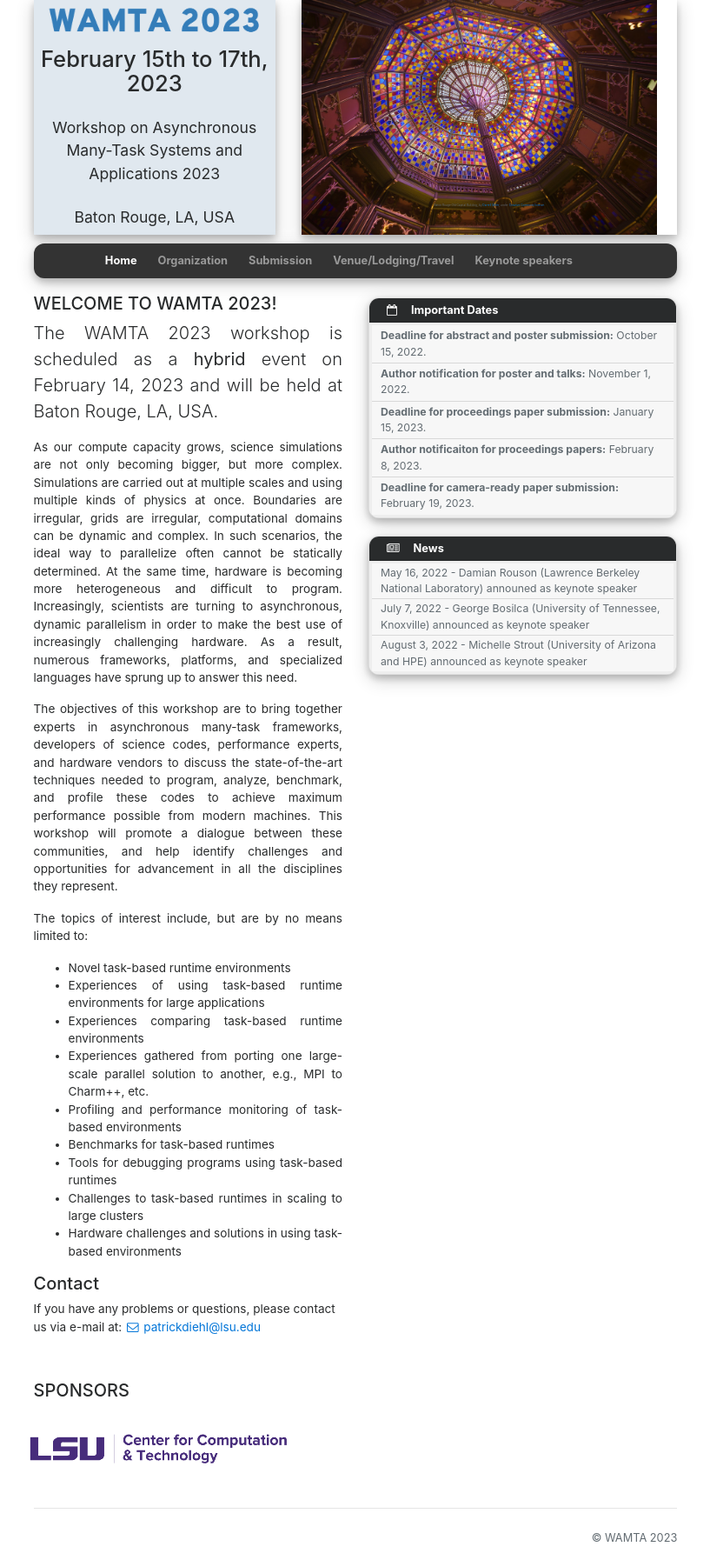
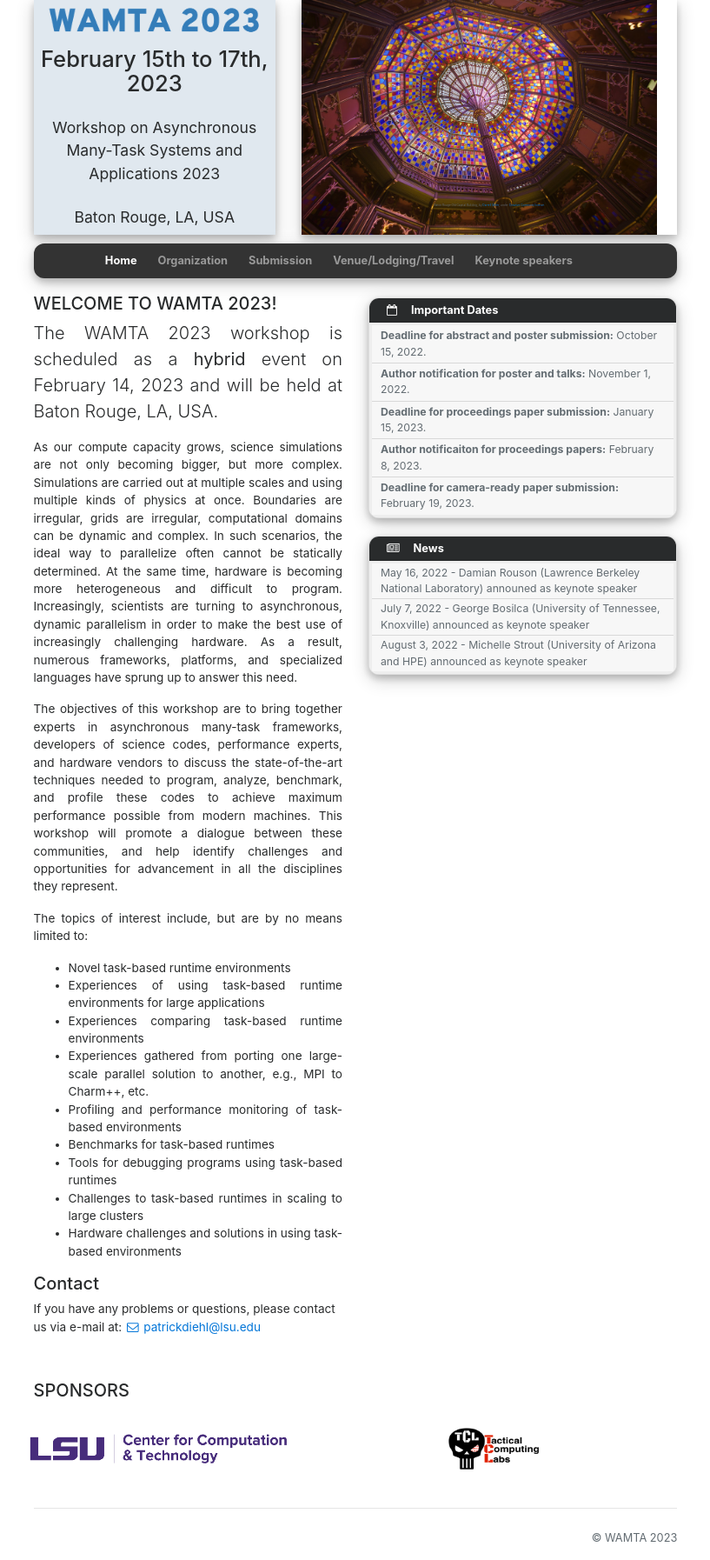
Before and after one commit to wamta26/WAMTA26.github.io, a Jekyll site: the page built from index.md, in a window 1280 px wide. Shown: the whole page at 87% size, without its empty margins (231-1048 px from the left). Built offline with Jekyll 4.4.1, drawn with Linux system fonts in a browser that asks for light colours; nearby versions of some CDN libraries.

Commit message:
Add logo

```diff
--- a/_data/conference.yml
+++ b/_data/conference.yml
@@ -98,6 +98,8 @@ news:
 sponsors:
   - name: CCT
     logo_path: ./assets/images/sponsors/cct.png
+  - name: TCL
+    logo_path: ./assets/images/sponsors/tcl.png
 social_media:
   facebook_link:
   twitter_link:
```
Also changed, not shown: Gemfile.lock, assets/images/sponsors/tcl.png (added).
